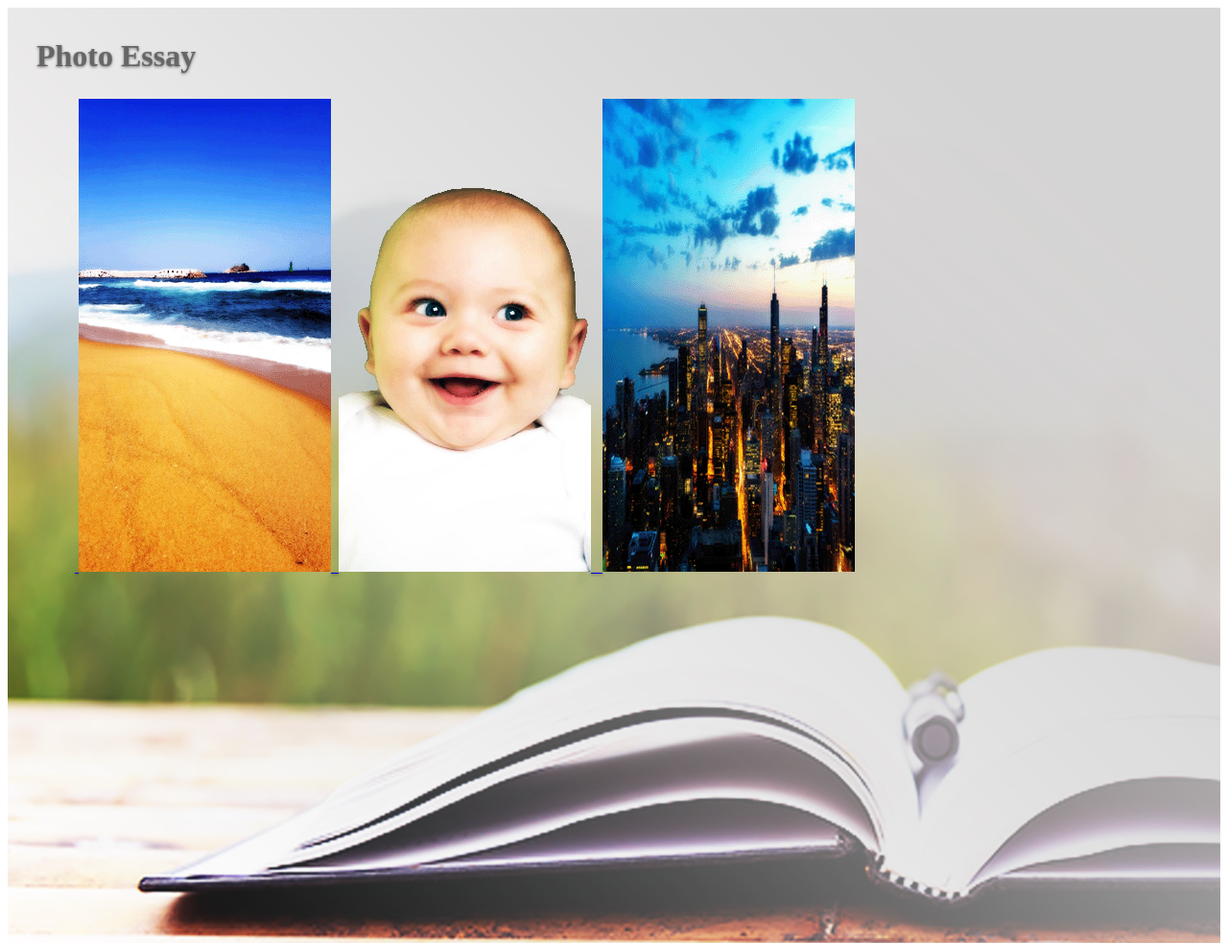
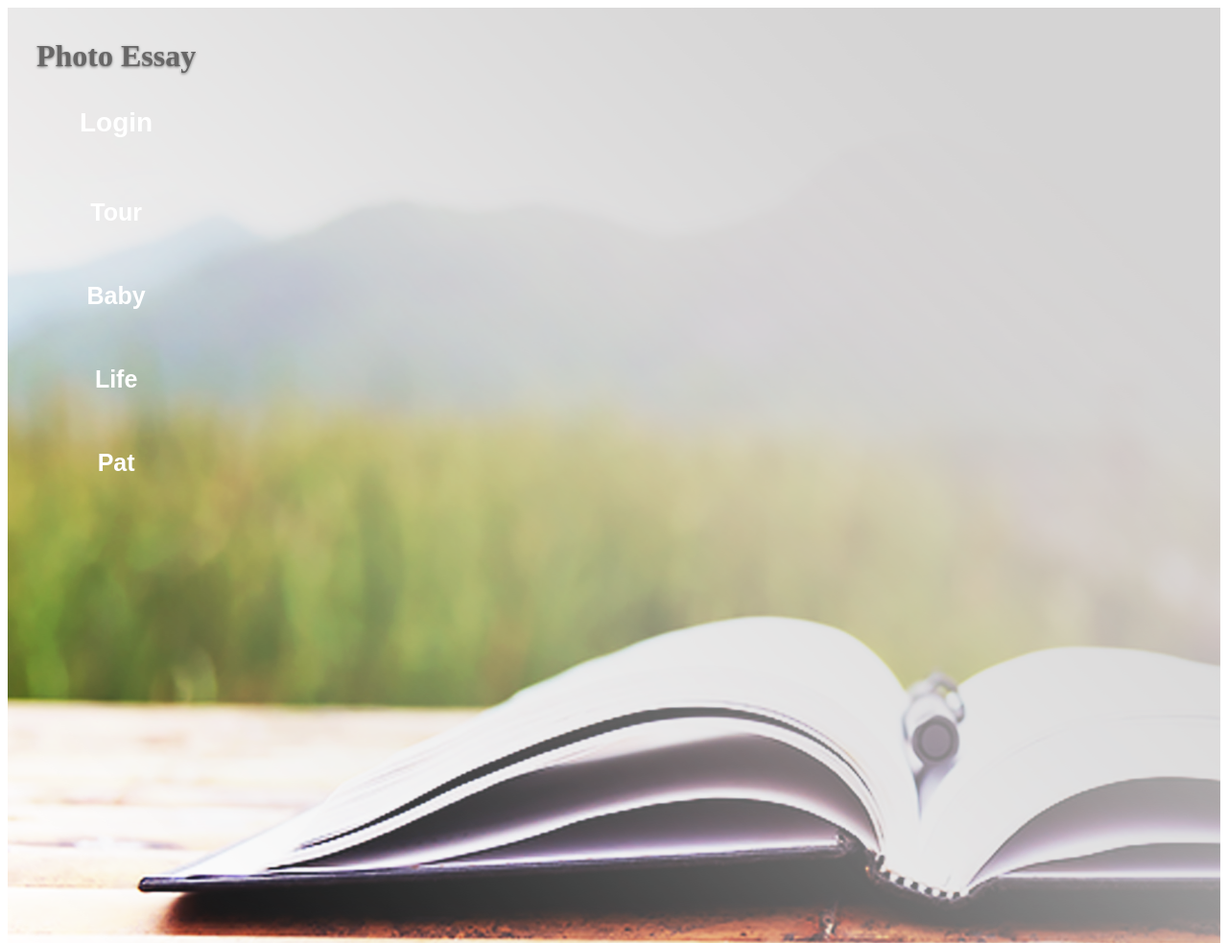
Before and after one commit to kimteagyu/test_web, a plain HTML site: page index.html in a window 1280 px wide. Shown: the top 983 px of the page at 96% size. Drawn offline with Linux system fonts and the light colour scheme.

Commit message:
Add files via upload

```diff
--- a/index.html
+++ b/index.html
@@ -12,27 +12,48 @@
 	</div>
 
 
-    <div class="container">
+        <div class="container">
 
           <div class="masthead clearfix">
 
             <div class="container inner">
-              <h1 class="masthead-brand">Photo Essay</h1>
+              <h1 class="masthead-brand"><strong>Photo Essay</strong></h1>
+            </div>
               <nav>
-                <ul class="nav masthead-nav">
-                  <li class="active">
-					  <a href="Sea.html" target="_self"></li>
-				  <img src="image/button/sea_1.gif" width="263" height="493" alt="Sea"/>
 
-					<li><a href="Baby.html" target="_self"></li>
-				  <img src="image/button/baby_1.gif" width="263" height="493" alt="Baby"/>
+				<br>
+				  <!--Animated Button-->
+				  <div class="cover-container" >
+					  <button class="button"><span><b>Login</b></span></button>
 
-			      <li><a href="pat.html"></li>
+				</br></div>
+
+				<br>
+				<div class="cover-container">
+					<button class="btn"><b>Tour</b></button>
+
+				</br></div>
+
+				<br>
+			    <div class="cover-container">
+				  <button class="btn"><b>Baby</b></button>
+
+					</br></div>
+
+				<br>
+			    <div class="cover-container">
+					<button class="btn"><b>Life</b></button>
 
 
-						<li><a href="life.html" target="_self"></li>
-	                   <img src="image/button/city.gif" width="263" height="493" alt="life"/>
-					</a>
+			</br></div>
+
+	             <br>
+				<div class="cover-container">
+					<button class="btn"><b>Pat</b></button>
+
+
+					</br></div>
+                </a>
 				  </ul>
               </nav>
             </div>
@@ -50,9 +71,10 @@
 
 			<p class="lead" align="center"></p>
             <p class="lead">
-              <a href="#" class="btn btn-lg btn-default">Learn more</a>
+              <a href="#" class="btn btn-lg btn-default">Top</a>
             </p>
           </div>
+
 
     </div>
 
--- a/style_tm.css
+++ b/style_tm.css
@@ -8,12 +8,77 @@
 	<form action="http://localhost/upload.php" method="post" enctype="multipart/form-data">
         <input type="file" name="profile">
             <input type="submit">
-		</div>
+</div>
+h1{  font-size: 100px;
+    -webkit-text-stroke-width: 10px;
+	-webkit-text-stroke-color: white
+  }
+
+
+.button {
+  border-radius: 4px;
+  background-color: transparent;
+  border: none;
+  color: #FFFFFF;
+  text-align: center;
+  font-size: 28px;
+  padding: 20px;
+  width: 200px;
+  transition: all 0.5s;
+  cursor: pointer;
+  margin: 5px;
+}
+
+.button span {
+  cursor: pointer;
+  display: inline-block;
+  position: relative;
+  transition: 0.5s;
+}
+
+.button span:after {
+  content: '\00bb';
+  position: absolute;
+  opacity: 0;
+  top: 0;
+  right: -20px;
+  transition: 0.5s;
+}
+
+.button:hover span {
+  padding-right: 25px;
+}
+
+.button:hover span:after {
+  opacity: 1;
+  right: 0;
+}
+
+
+.btn {
+  background-color: transparent;
+  border: none;
+  color: white;
+  padding: 16px 32px;
+  text-align: center;
+  font-size: 25px;
+  margin: 4px 2px;
+  transition: 0.3s;
+}
+
+.btn:hover {
+  background-color: #0FC6E4;
+  color: white;
+}
+
+
+
+
 
 a,
 a:focus,
 a:hover {
-  color: #fff;
+  color: #070707;
 }
 
 /* Custom default button */
```
